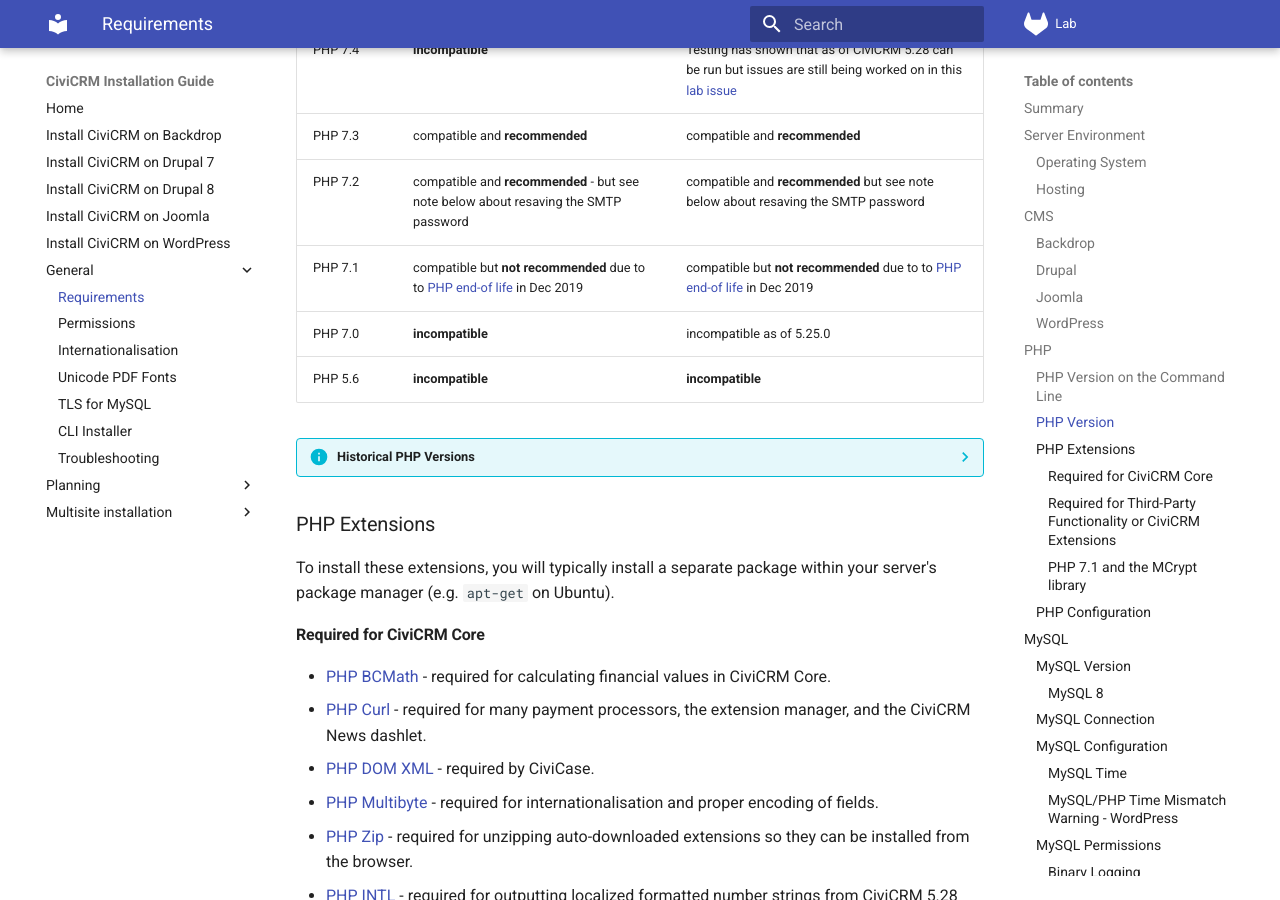
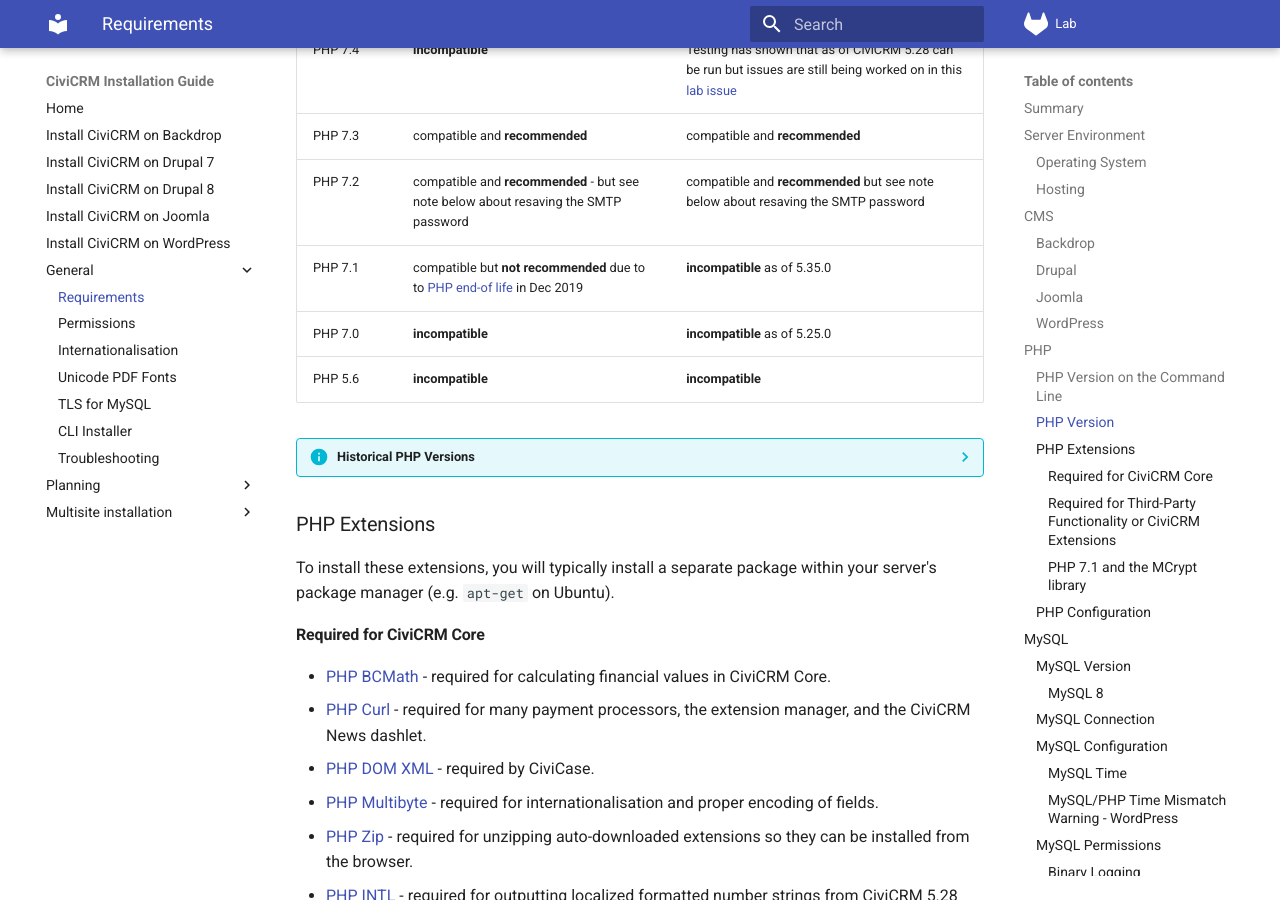
Before and after one commit to agileware/civicrm-installation-guide, an MkDocs documentation site: the page built from docs/general/requirements.md, in a window 1280 px wide and 900 px high, scrolled down 2095 px. Built offline with MkDocs 1.6.1 and Material for MkDocs 9.7.7, drawn with Linux system fonts in a browser that asks for light colours.

Commit message:
Update requirements.md  based on https://civicrm.org/blog/dev-team/civicrm-534-release

```diff
--- a/docs/general/requirements.md
+++ b/docs/general/requirements.md
@@ -64,8 +64,8 @@ It is also important to ensure that the same PHP extensions/modules are loaded o
 | PHP 7.4 | **incompatible** | Testing has shown that as of CiviCRM 5.28 can be run but issues are still being worked on in this [lab issue](https://lab.civicrm.org/dev/core/-/issues/1496) |
 | PHP 7.3 | compatible and **recommended** | compatible and **recommended** |
 | PHP 7.2 | compatible and **recommended** - but see note below about resaving the SMTP password | compatible and **recommended** but see note below about resaving the SMTP password |
-| PHP 7.1 | compatible but **not recommended** due to to [PHP end-of life](http://php.net/eol.php) in Dec 2019 | compatible but **not recommended** due to to [PHP end-of life](http://php.net/eol.php) in Dec 2019 |
-| PHP 7.0 | **incompatible** | incompatible as of 5.25.0 |
+| PHP 7.1 | compatible but **not recommended** due to to [PHP end-of life](http://php.net/eol.php) in Dec 2019 | **incompatible** as of 5.35.0 |
+| PHP 7.0 | **incompatible** | **incompatible** as of 5.25.0 |
 | PHP 5.6 | **incompatible** | **incompatible** |
 
 ??? info "Historical PHP Versions"
@@ -78,7 +78,8 @@ It is also important to ensure that the same PHP extensions/modules are loaded o
     | 5.10 - 5.13              | 5.6                 | 7.2                     |
     | 5.14 - 5.23              | 7.0                 | 7.2                     |
     | 5.24                     | 7.0                 | 7.3                     |
-    | 5.25 - Current           | 7.1                 | 7.3                     |
+    | 5.25 - 5.34              | 7.1                 | 7.3                     |
+    | 5.35 - Current           | 7.2                 | 7.3                     |
 
 ### PHP Extensions
 
@@ -127,10 +128,11 @@ Your MySQL version should be **5.7.5 or greater** or MariaDB **10.0.2 or greater
 ??? info "Historical MySQL Versions"
     The table below gives information on MySQL minimum and recommended version compatibility for old versions of CiviCRM:
 
-    | CiviCRM Version          | PHP Minimum Version | PHP Recommended Version |
-    | ------------------------ | ------------------- | ----------------------- |
-    | 5.26 - 5.27              | 5.5                 | 5.7                     |
-    | 5.28 - Current           | 5.6.5               | 5.7                     |
+    | CiviCRM Version          | MySQL Minimum Version | MySQL Recommended Version | MariaDB Minimum Version | MariaDB Recommended Version |
+    | ------------------------ | --------------------- | ------------------------- | ----------------------- | ------------------- |
+    | 5.26 - 5.27              | 5.5                   | 5.7                       |                         |      |
+    | 5.28 - 5.33              | 5.6.5                 | 5.7                       |                         | 10.4 |
+    | 5.34 - Current           | 5.7                   | 5.7                       | 10.0.2                  | 10.4 |
 
 #### MySQL 8
 
```
